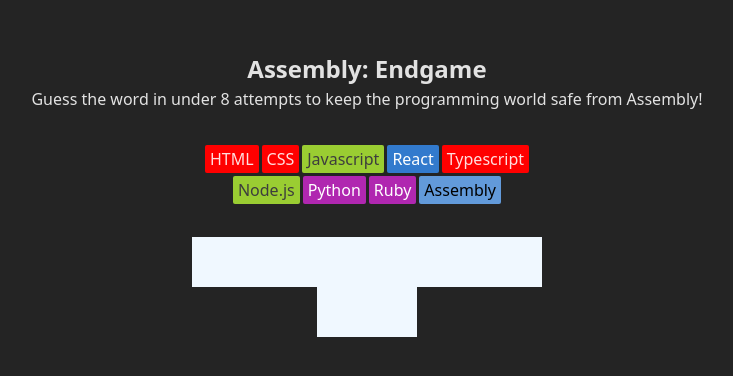
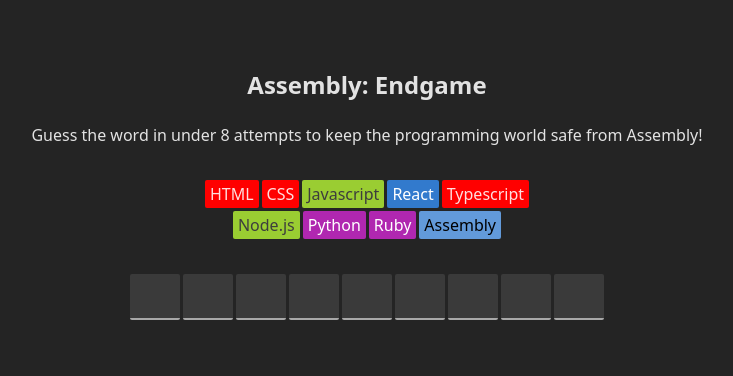
Before and after one commit to Ofarouq310/assembly-game, a React (Vite) app: page / in a window 1280 px wide. Shown: the part 206-582 px from the top of the page, without its empty margins (273-1006 px from the left). Built offline with nearby package versions, Linux system fonts and the light colour scheme.

Commit message:
Add full app styles

```diff
--- a/src/App.css
+++ b/src/App.css
@@ -16,6 +16,32 @@
   gap: 10px;
 }
 
+.header {
+  display:flex;
+  flex-direction: column;
+  place-content: center;
+  place-items: center;
+  gap: 20px;
+
+  .game-description {
+    max-width: 600px;
+  }
+}
+
+.message {
+  background-color: #10A95B;
+  width: 100%;
+  height: 70px;
+  display: flex;
+  flex-direction: column;
+  place-content: center;
+
+  p {
+    font-style: italic;
+    font-size: 18px;
+  }
+}
+
 .languages {
   margin: 0 auto;
   display: flex;
@@ -26,13 +52,6 @@
   padding: 0;
   min-width: 210px;
   max-width: 350px;
-
-  li {
-      padding: 2px 5px;
-      margin: 1.5px;
-      border-radius: 2px;
-      font-weight: 400 ;
-  }
 
   li:nth-child(1),
   li:nth-child(2),
@@ -63,6 +82,16 @@
   }
 }
 
+li {
+  padding: 2px 5px;
+  margin: 1.5px;
+  border-radius: 2px;
+  font-weight: 400 ;
+  display: flex;
+  place-items: center;
+  place-content: center;
+}
+
 .word {
   list-style: none;
   margin: 0 auto;
@@ -73,11 +102,45 @@
   justify-content: center;
   padding: 0;
   min-width: 210px;
-    max-width: 350px;
 
   li {
-      background-color: aliceblue;
-      width: 50px;
-      height: 50px;
+    background-color: rgba(255, 255, 255, 0.103);
+    width: 40px;
+    height: 40px;
+    border-bottom: 2px solid rgba(255, 255, 255, 0.562);
   }
 }
+
+.keyboard {
+  display: flex;
+  flex-wrap: wrap;
+  place-items: center;
+  place-content: center;
+  max-width: 600px;
+  margin: 0 auto;
+
+  button {
+    width: 40px;
+    height: 40px;
+    background-color: #FCBA29;
+    color: black;
+    margin: 3px;
+    border: 1px #D7D7D7 solid;
+    border-radius: 4px;
+    font-weight: 600;
+  }
+
+  button:not(:disabled):hover {
+    cursor: pointer;
+    background-color: #db9d15;
+  }
+
+  .correct {
+      background-color: #10A95B;
+  }
+
+  .wrong {
+    background-color: #BA2A2A;
+  }
+
+}
```
Lines whose indentation alone changed are shown as unchanged.
